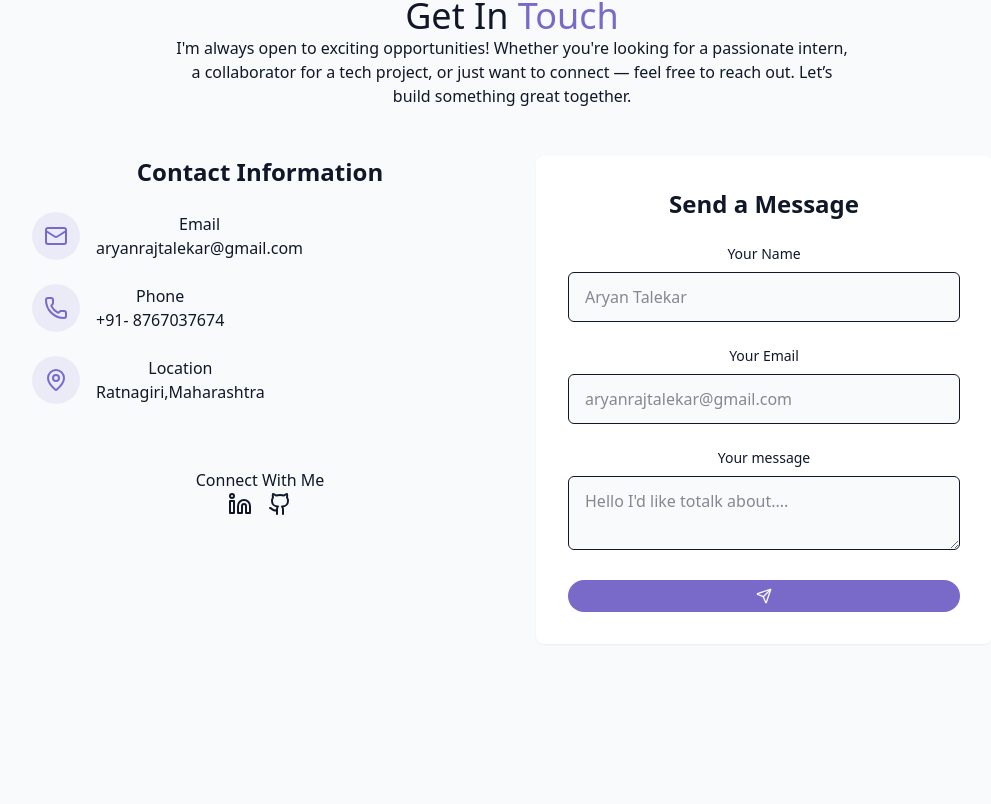
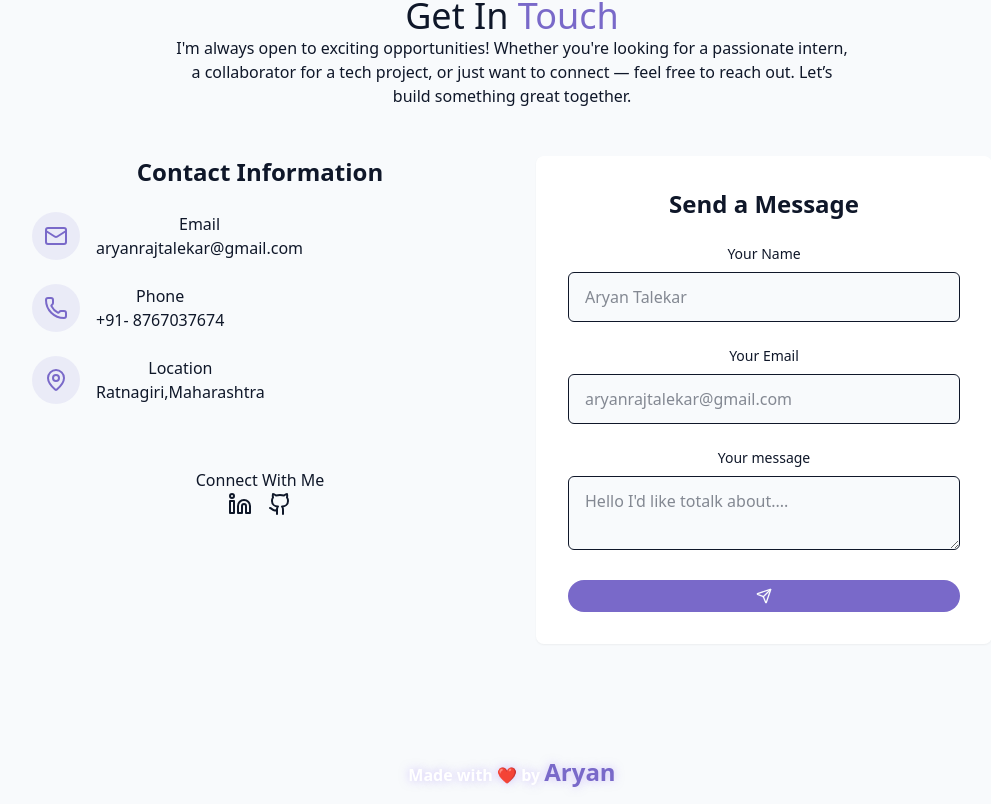
Before and after one commit to AryanRajTalekar/PortFolio-website, a React (Vite) app: page / in a window 1280 px wide. Shown: the part 3950-4754 px from the top of the page, without its empty margins (128-1119 px from the left). Before the commit the page ends 4690 px from the top, so only its background shows below. Built offline with nearby package versions, Linux system fonts and the light colour scheme.

Commit message:
footer added

```diff
--- /dev/null
+++ b/src/components/FooterSection.jsx
@@ -0,0 +1,13 @@
+import React from 'react'
+
+const FooterSection = () => {
+  return (
+   <section id="footer">
+    <div>
+        <h1 className='text-white p-4 text-glow font-semibold'>Made with ❤️ by <span className='text-primary font-bold text-2xl'>Aryan</span></h1>
+    </div>
+   </section>
+  )
+}
+
+export default FooterSection
--- a/src/pages/Home.jsx
+++ b/src/pages/Home.jsx
@@ -7,6 +7,7 @@ import AboutSection from '../components/AboutSection'
 import SkillsSection from '../components/SkillsSection'
 import ProjectsSection from '../components/ProjectsSection'
 import ContactSection from '../components/ContactSection'
+import FooterSection from '../components/FooterSection'
 const Home = () => {
   return (
     <div className='min-h-screen bg-background text-foreground overflow-x-hidden'>
@@ -32,7 +33,7 @@ const Home = () => {
     </main>
 
       {/* Footer */}
-
+  <FooterSection/>
 
     </div>
   )
```
